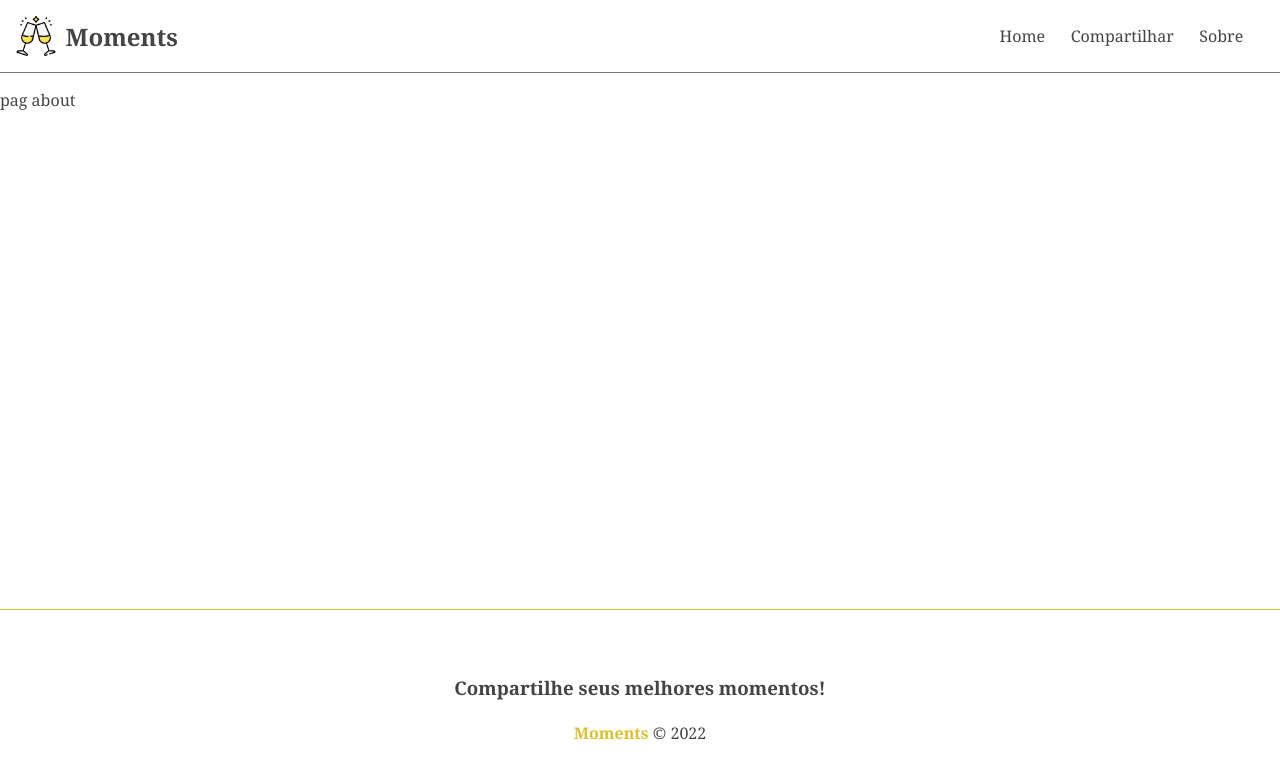
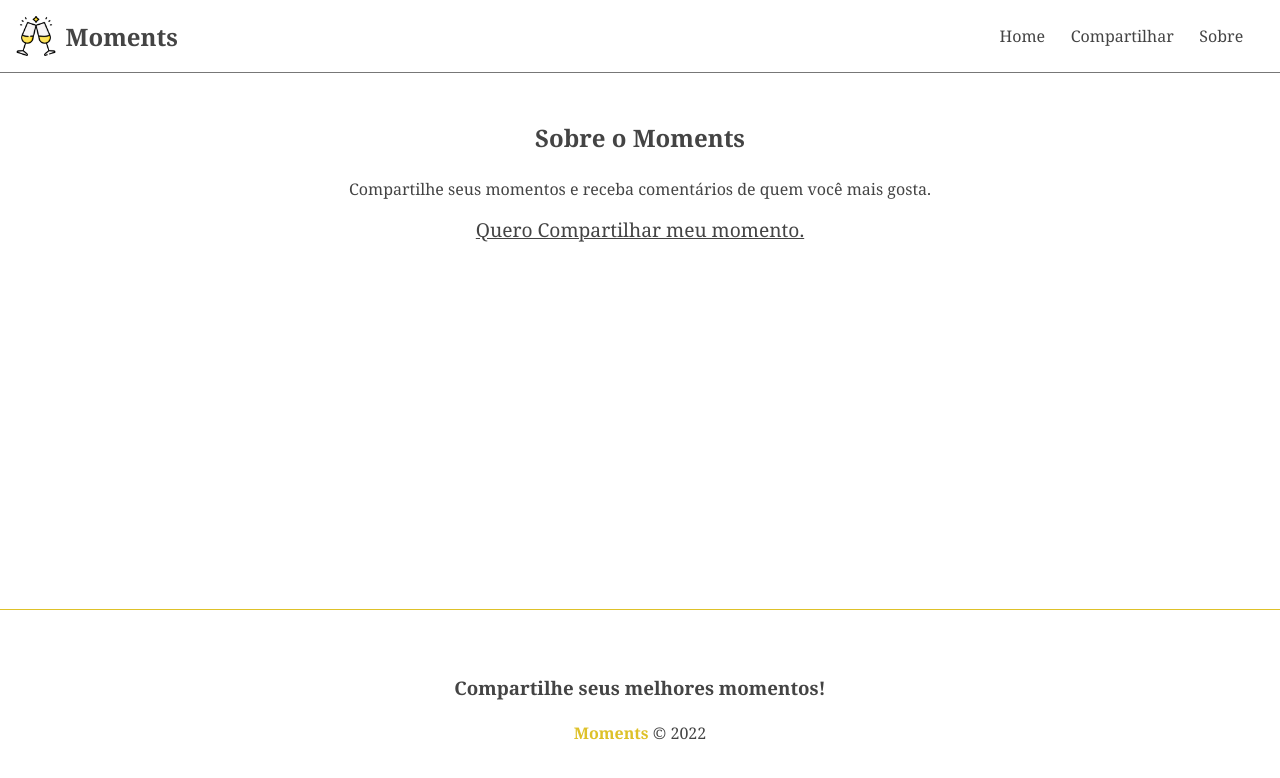
Before and after one commit to aldineifranco/moments, an Angular app: page /about in a window 1280 px wide. Shown: the top 778 px of the page. Built offline with nearby package versions, Linux system fonts and the light colour scheme.

Commit message:
página about

```diff
--- a/src/app/components/pages/about/about.component.css
+++ b/src/app/components/pages/about/about.component.css
@@ -0,0 +1,18 @@
+.about{
+  display: flex;
+  flex-direction: column;
+  align-items: center;
+  justify-content: center;
+  padding: 2em;
+}
+
+
+
+h2, p {
+  margin-bottom: 1em;
+}
+
+.about a {
+  text-decoration: underline;
+  font-size: 1.2em;
+}
--- a/src/app/components/pages/about/about.component.html
+++ b/src/app/components/pages/about/about.component.html
@@ -1 +1,5 @@
-<p>pag about</p>
+<div class="about">
+  <h2>Sobre o Moments</h2>
+  <p>Compartilhe seus momentos e receba comentários de quem você mais <span>gosta.</span></p>
+  <a routerLink="/moments/new">Quero Compartilhar meu momento.</a>
+</div>
```
